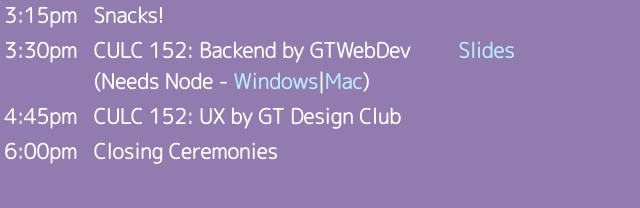
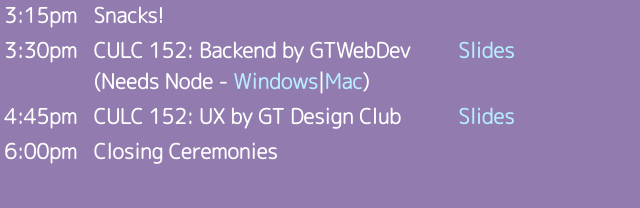
Before and after one commit to HackGT/hackgteeny-site, a plain HTML site: page index.html in a window 1280 px wide. Shown: the part 1892-2100 px from the top of the page, 89-729 px from the left. Drawn offline with Linux system fonts and the light colour scheme.

Commit message:
last slide

```diff
--- a/index.html
+++ b/index.html
@@ -69,6 +69,7 @@
                         </tr>
                             <tr><td>4:45pm</td>
                             <td>CULC 152: UX by GT Design Club</td>
+                            <td><a href="https://docs.google.com/presentation/d/1GW9wbxEwYreBSMR1w1kDuvHrN5wStWn3SXJG8w1Ycr8">Slides</a></td>
                         </tr>
                         <tr><td>6:00pm</td><td>Closing Ceremonies</td></tr>
                     </tbody>
```
